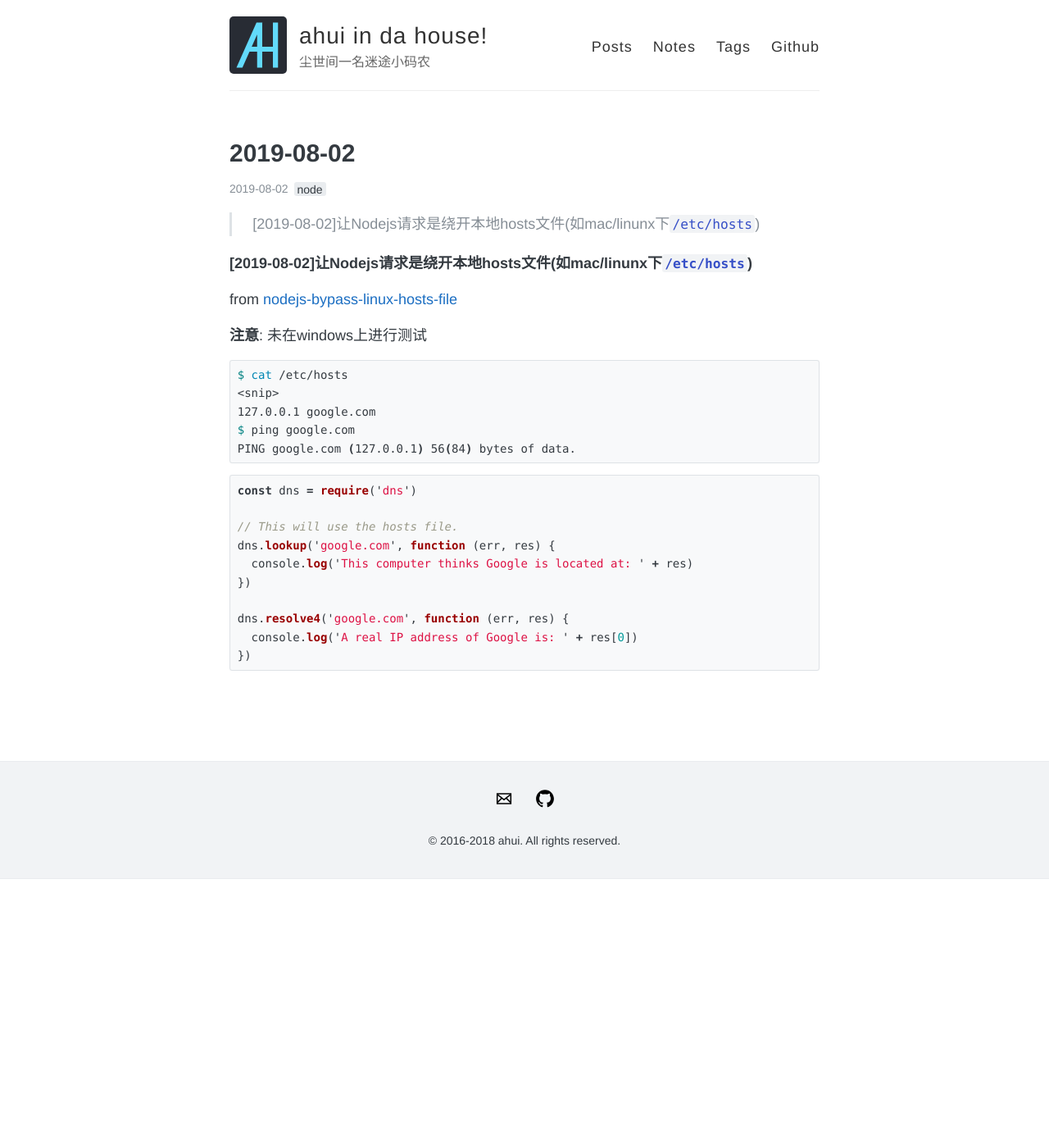
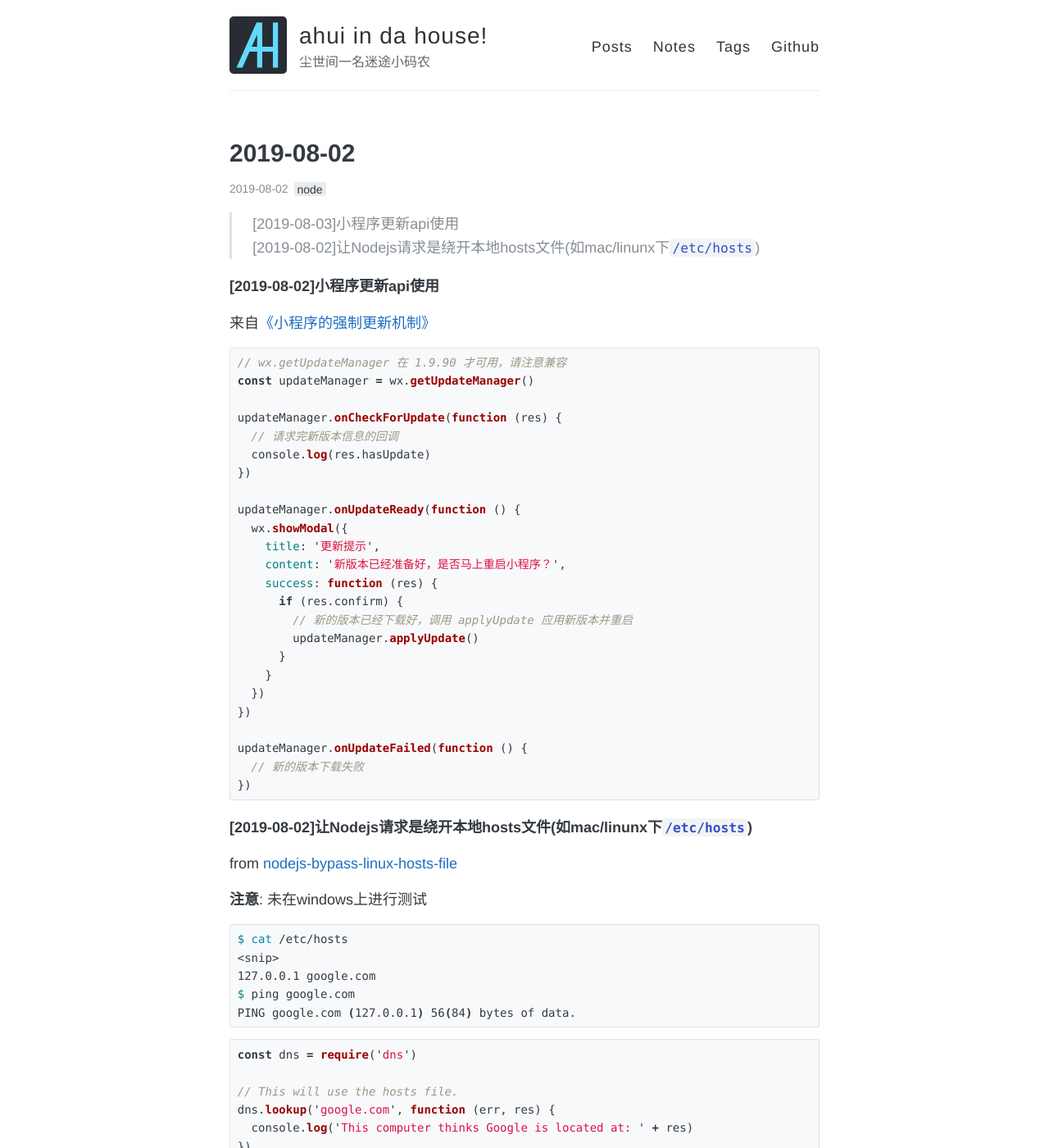
Before and after one commit to funkyLover/blog, a Jekyll site: the page built from notes/_posts/2019-08-02-notes.md, in a window 1280 px wide and 1400 px high. Shown: the whole window at 82% size. Built offline with Jekyll 4.4.1, drawn with Linux system fonts in a browser that asks for light colours; comment, search, counter and statistics services are not loaded.

Commit message:
[note]add;

````diff
--- a/notes/_posts/2019-08-02-notes.md
+++ b/notes/_posts/2019-08-02-notes.md
@@ -7,7 +7,39 @@ comments: true
 share: true
 ---
 
+> [2019-08-03]小程序更新api使用 <br>
 > [2019-08-02]让Nodejs请求是绕开本地hosts文件(如mac/linunx下`/etc/hosts`) <br>
+
+##### [2019-08-02]小程序更新api使用
+
+来自[《小程序的强制更新机制》](http://yuanhehe.cn/2018/03/30/%E5%B0%8F%E7%A8%8B%E5%BA%8F%E7%9A%84%E5%BC%BA%E5%88%B6%E6%9B%B4%E6%96%B0%E6%9C%BA%E5%88%B6/)
+
+```js
+// wx.getUpdateManager 在 1.9.90 才可用，请注意兼容
+const updateManager = wx.getUpdateManager()
+
+updateManager.onCheckForUpdate(function (res) {
+  // 请求完新版本信息的回调
+  console.log(res.hasUpdate)
+})
+
+updateManager.onUpdateReady(function () {
+  wx.showModal({
+    title: '更新提示',
+    content: '新版本已经准备好，是否马上重启小程序？',
+    success: function (res) {
+      if (res.confirm) {
+        // 新的版本已经下载好，调用 applyUpdate 应用新版本并重启
+        updateManager.applyUpdate()
+      }
+    }
+  })
+})
+
+updateManager.onUpdateFailed(function () {
+  // 新的版本下载失败
+})
+```
 
 ##### [2019-08-02]让Nodejs请求是绕开本地hosts文件(如mac/linunx下`/etc/hosts`)
 
````
